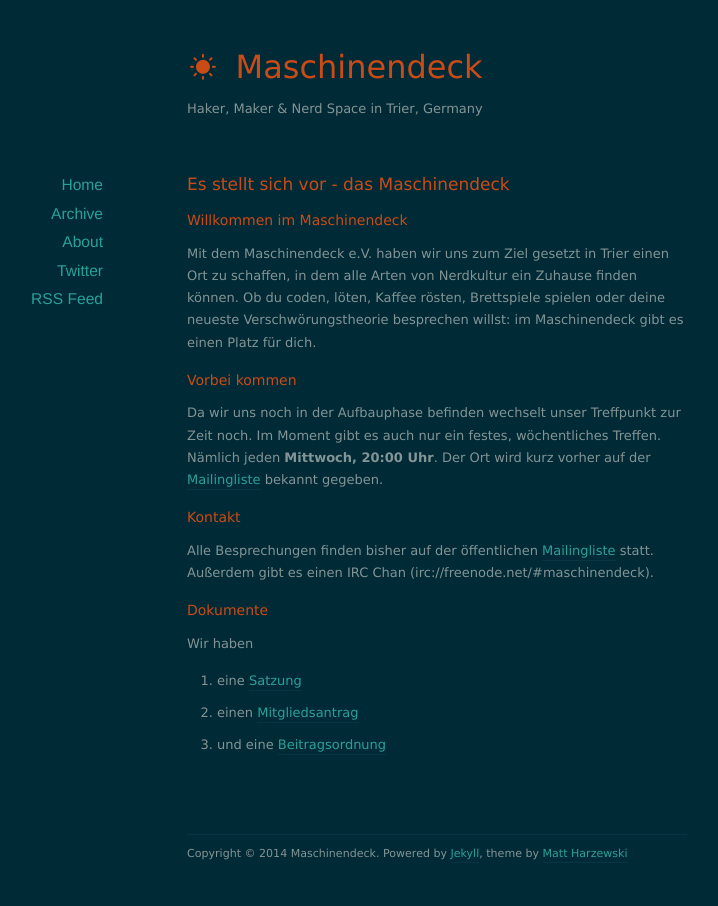
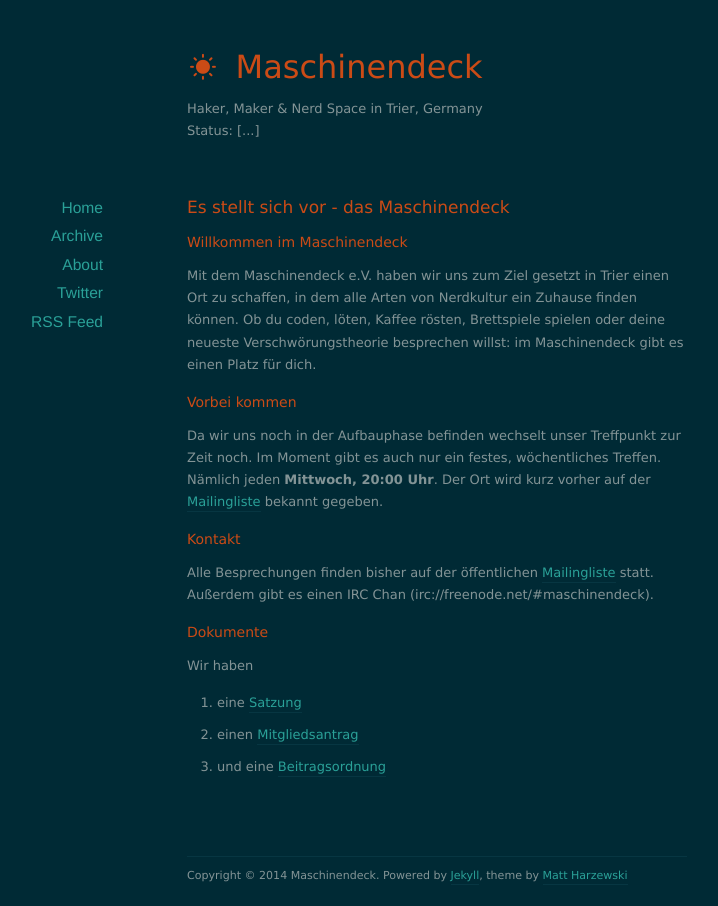
Before and after one commit to maschinendeck/maschinendeck.github.io, a Jekyll site: the page built from index.html, in a window 1280 px wide. Shown: the whole page, without its empty margins (203-921 px from the left). Built offline with Jekyll 4.4.1, drawn with Linux system fonts in a browser that asks for light colours; nearby versions of some CDN libraries; the list of posts is cut into pages by our own code.

Commit message:
Added second paragraph below header h1 and removed the default margin.

```diff
--- a/_layouts/default.html
+++ b/_layouts/default.html
@@ -24,6 +24,7 @@
   <header id="header">
     <h1><a href="/"><i class="icon-sun"></i> {{ site.name }}</a></h1>
     <p>{{ site.description }}</p>
+    <p id="space_state">Status: [...]</p>
   </header>
 
 
--- a/assets/css/style.css
+++ b/assets/css/style.css
@@ -124,6 +124,10 @@
 }
 #header h1 a {
 	border: none;
+}
+
+#header h1+p {
+	margin-bottom: 0pt;
 }
 
 #footer {
```
